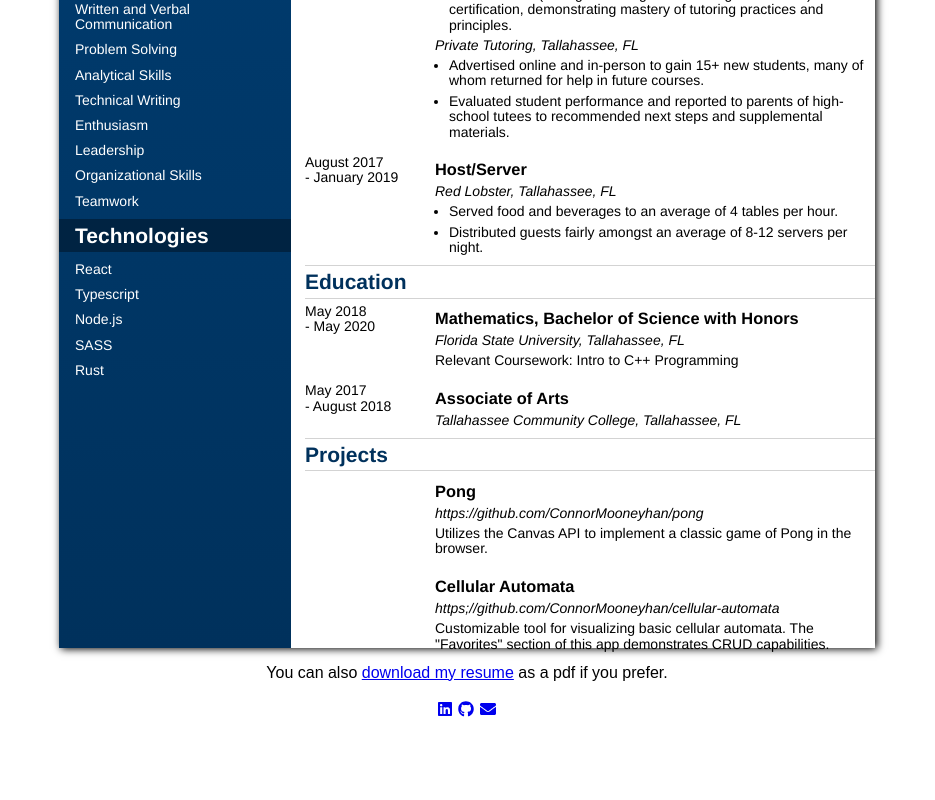
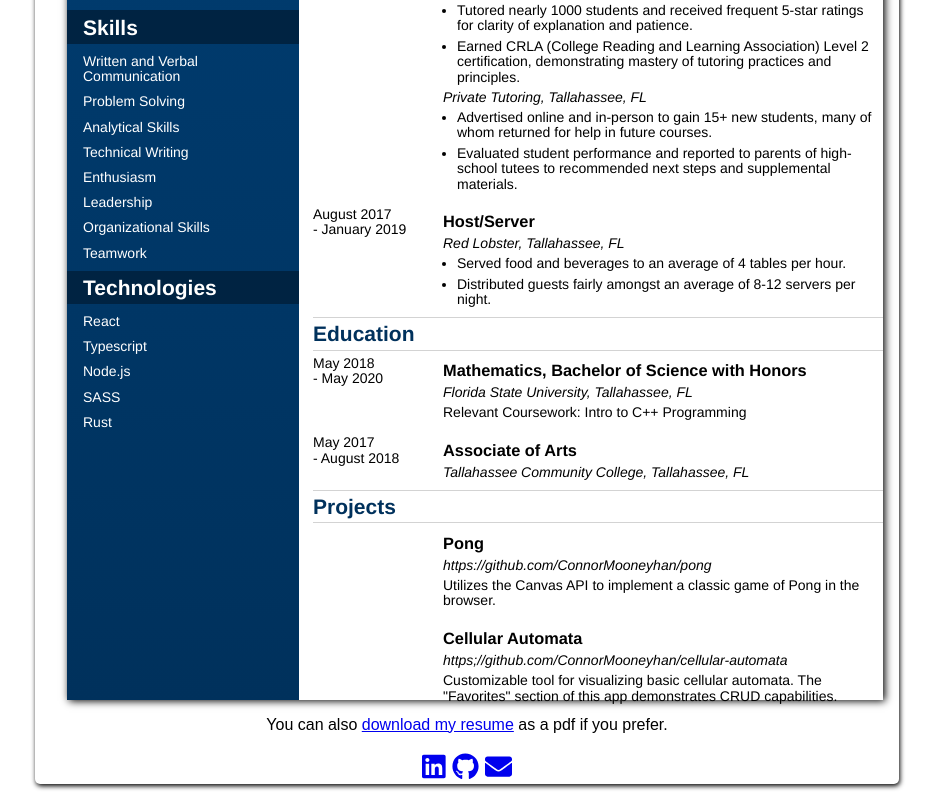
Before and after one commit to ConnorMooneyhan/personal-site, a React (Create React App) app: page / in a window 1280 px wide. Shown: the part 818-1618 px from the top of the page, without its empty margins (173-1108 px from the left). Before the commit the page ends 1540 px from the top, so only its background shows below. Built offline with nearby package versions, Linux system fonts and the light colour scheme; a web font is replaced by a local one.

Commit message:
minor sizing changes on App and Footer

```diff
--- a/src/App.scss
+++ b/src/App.scss
@@ -9,11 +9,14 @@
   font-family: $font-main;
   text-align: center;
   padding: 0 2em;
+  max-width: 50em;
+  margin: 1em auto;
+  border-radius: 5px;
+  box-shadow: 1px 2px 5px black;
 }
 
 body {
   margin: 0;
-  height: 100vh;
   // background: linear-gradient($bg-dark, $bg-medium-dark);
 }
 
--- a/src/components/Footer/_Footer.scss
+++ b/src/components/Footer/_Footer.scss
@@ -5,5 +5,9 @@
   li {
     display: inline-block;
     padding: .2em;
+
+    a > * {
+      font-size: 27px;
+    }
   }
 }
--- a/src/css/App.css
+++ b/src/css/App.css
@@ -41,6 +41,9 @@
 .Footer__contact-info li {
   display: inline-block;
   padding: 0.2em;
+}
+.Footer__contact-info li a > * {
+  font-size: 27px;
 }
 
 .Resume {
@@ -117,11 +120,14 @@
   font-family: "Mohave", sans-serif;
   text-align: center;
   padding: 0 2em;
+  max-width: 50em;
+  margin: 1em auto;
+  border-radius: 5px;
+  box-shadow: 1px 2px 5px black;
 }
 
 body {
   margin: 0;
-  height: 100vh;
 }
 
 html {
```
Also changed, not shown: 1 other file (tests, documents, lock files or other folders).
